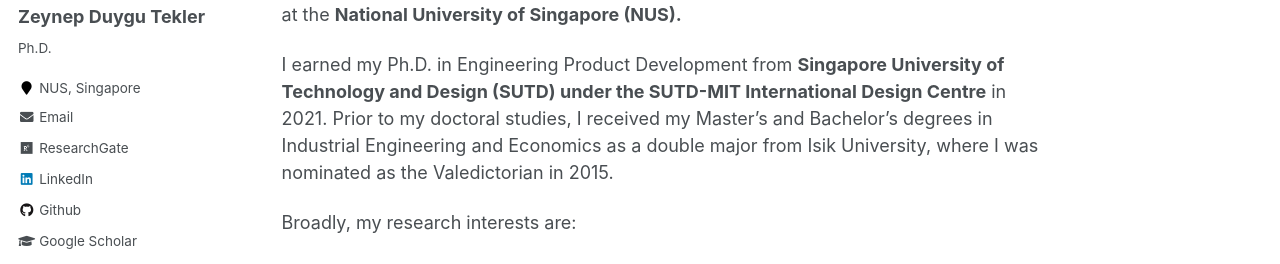
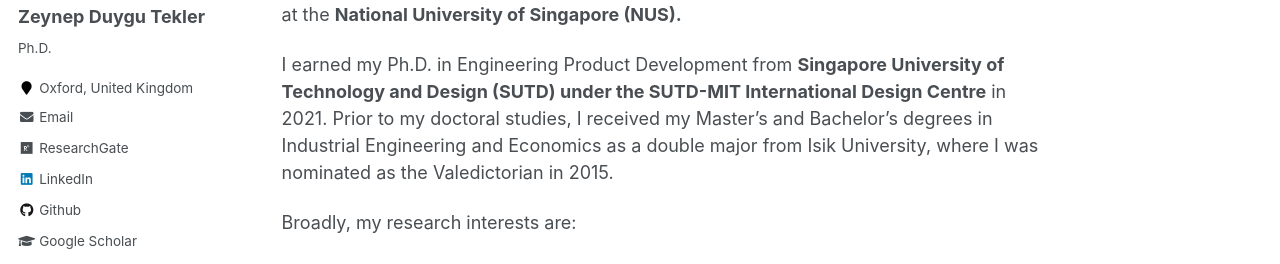
Before and after one commit to zeynepduygutekler/zeynepduygutekler.github.io, a Jekyll site: the page built from _pages/about.md, in a window 1280 px wide. Shown: the part 318-582 px from the top of the page. Built offline with Jekyll 4.4.1, drawn with Linux system fonts in a browser that asks for light colours; some web fonts are replaced.

Commit message:
config updated

```diff
--- a/_config.yml
+++ b/_config.yml
@@ -83,7 +83,7 @@
   name             : "Zeynep Duygu Tekler"
   avatar           : "profile-edited.png"
   bio              : "Ph.D."
-  location         : "NUS, Singapore"
+  location         : "Oxford, United Kingdom"
   employer         :
   pubmed           : #"https://www.ncbi.nlm.nih.gov/pubmed/?term=john+snow"
   googlescholar    : "https://scholar.google.com/citations?user=VYSfvtcAAAAJ&hl=en"
```
